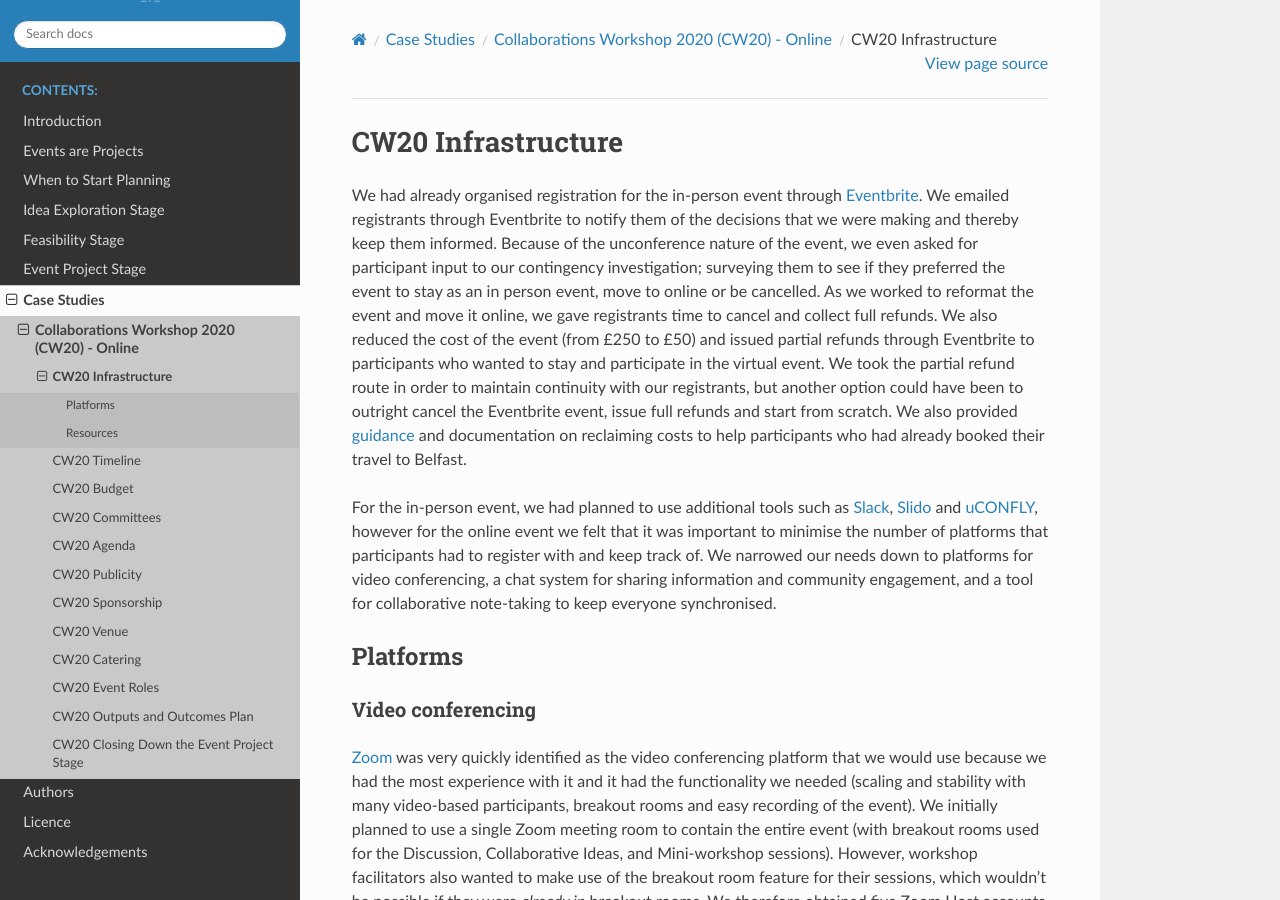
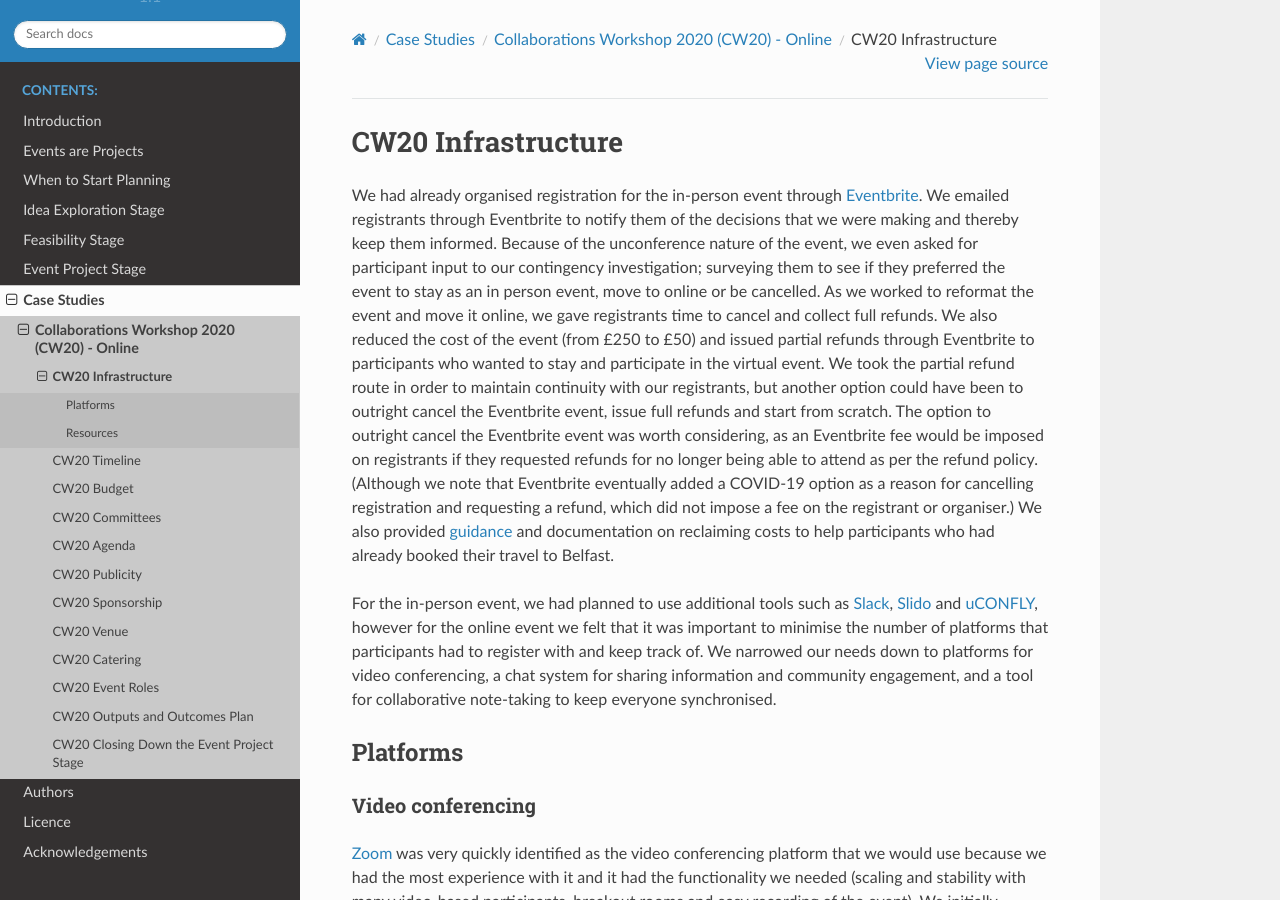
Before and after one commit to softwaresaved/event-organisation-guide, a Sphinx documentation site: the page built from docs/eog/case-studies-cw20-infrastructure.rst, in a window 1280 px wide and 900 px high. Built offline with Sphinx 7.4.7 and the Read the Docs theme 2.0.0, drawn with Linux system fonts in a browser that asks for light colours; pages that are not in the unit, such as notebooks, are missing from menus.

Commit message:
add note on eventbrite fee to cw20 infrastructure

```diff
--- a/docs/eog/case-studies-cw20-infrastructure.rst
+++ b/docs/eog/case-studies-cw20-infrastructure.rst
@@ -9,6 +9,8 @@ Because of the unconference nature of the event, we even asked for participant i
 As we worked to reformat the event and move it online, we gave registrants time to cancel and collect full refunds.
 We also reduced the cost of the event (from £250 to £50) and issued partial refunds through Eventbrite to participants who wanted to stay and participate in the virtual event.
 We took the partial refund route in order to maintain continuity with our registrants, but another option could have been to outright cancel the Eventbrite event, issue full refunds and start from scratch.
+The option to outright cancel the Eventbrite event was worth considering, as an Eventbrite fee would be imposed on registrants if they requested refunds for no longer being able to attend as per the refund policy.
+(Although we note that Eventbrite eventually added a COVID-19 option as a reason for cancelling registration and requesting a refund, which did not impose a fee on the registrant or organiser.)
 We also provided `guidance <https://software.ac.uk/news/collaborations-workshop-2020-cw20-move-online>`_ and documentation on reclaiming costs to help participants who had already booked their travel to Belfast.
 
 For the in-person event, we had planned to use additional tools such as `Slack <https://slack.com>`_, `Slido <https://www.sli.do/>`_ and `uCONFLY <http://uconfly.org/>`_, however for the online event we felt that it was important to minimise the number of platforms that participants had to register with and keep track of.
```
